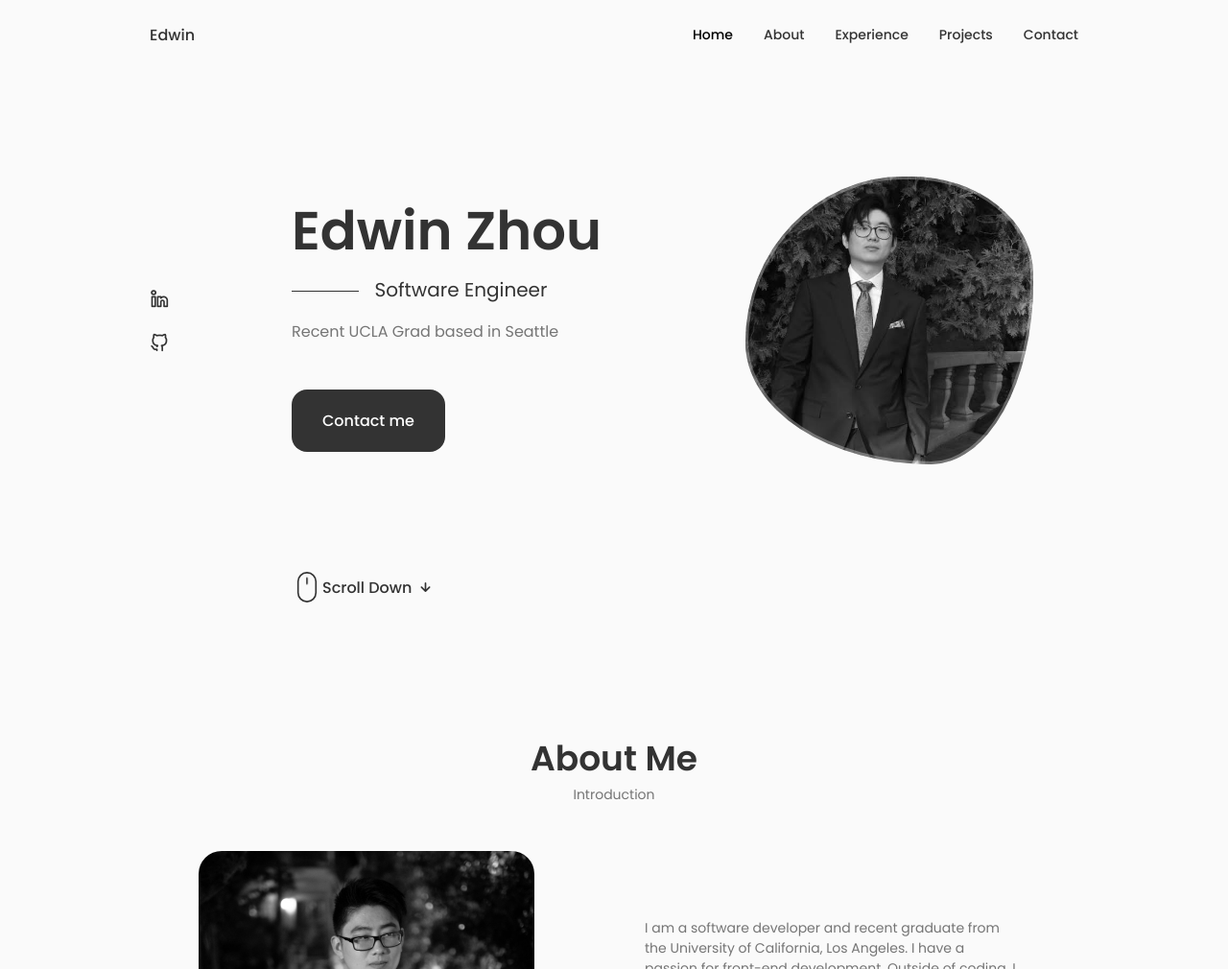
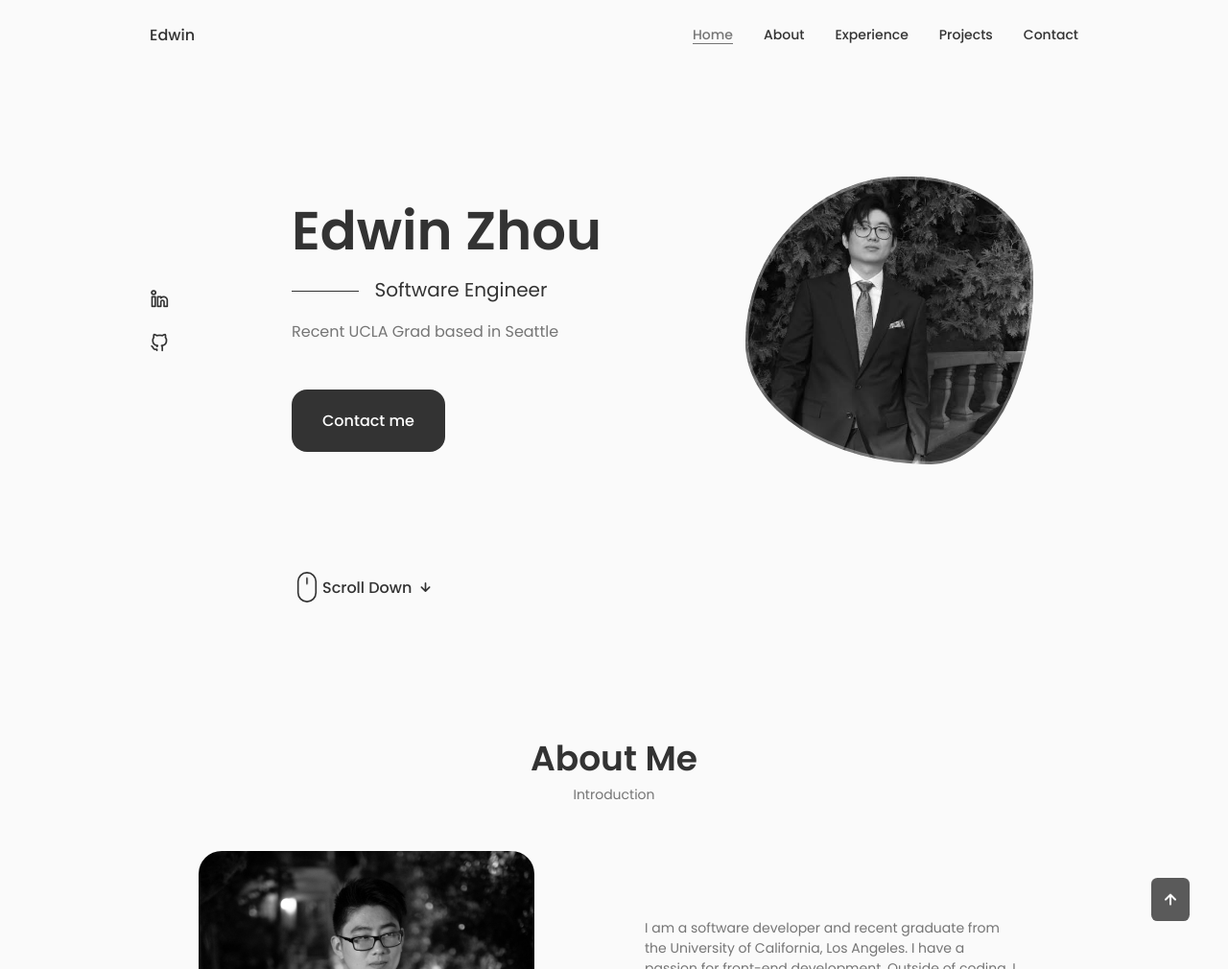
Before and after one commit to ezhou0/EdZhou, a React (Vite) app: page / in a window 1280 px wide. Shown: the top 1010 px of the page at 96% size. Built offline with nearby package versions, Linux system fonts and the light colour scheme.

Commit message:
add scroll up button and active nav styling

```diff
--- a/src/App.jsx
+++ b/src/App.jsx
@@ -6,6 +6,7 @@
 import Qualification from './components/qualification/Qualification';
 import Work from './components/work/Work';
 import Footer from './components/footer/Footer';
+import ScrollUp from './components/scroll/ScrollUp';
 
 function App() {
 
@@ -17,9 +18,12 @@
           <About />
           <Qualification />
           <Work />
-           <Footer />
+
         </main>
 
+
+           <Footer />
+           <ScrollUp />
 
 
 
--- a/src/components/header/Header.jsx
+++ b/src/components/header/Header.jsx
@@ -4,8 +4,15 @@
 
 const Header = () => {
 
+    window.addEventListener('scroll' , function(){
+        const header = this.document.querySelector(".header");
+
+        if(this.scrollY >= 560) header.classList.add("scroll-header");
+        else header.classList.remove("scroll-header")
+    })
+
     const[Toggle, showMenu] = useState(false);
-
+    const [activeNav, setActiveNav] = useState("#home")
 
     return(
         <header className="header">
@@ -14,31 +21,31 @@
                 <div className={Toggle ? "nav__menu show-menu" : "nav__menu"}>
                     <ul className="nav__list grid">
                         <li className="nav__item">
-                            <a href="#home" className="nav__link  active-link">
+                            <a href="#home" onClick={() => setActiveNav('#home')} className={activeNav === "#home" ? "nav__link active-link" : "nav__link"}>
                                 <i className="uil uil-estate nav__icon"></i> Home
                             </a>
                         </li>
 
                         <li className="nav__item">
-                            <a href="#about" className="nav__link">
+                             <a href="#about" onClick={() => setActiveNav('#about')} className={activeNav === "#about" ? "nav__link active-link" : "nav__link"}>
                                 <i className="uil uil-user nav__icon"></i> About
                             </a>
                         </li>
 
                         <li className="nav__item">
-                            <a href="#qualification" className="nav__link">
+                             <a href="#qualification" onClick={() => setActiveNav('#qualification')} className={activeNav === "#qualification" ? "nav__link active-link" : "nav__link"}>
                                 <i className="uil uil-file-alt nav__icon"></i> Experience
                             </a>
                         </li>
 
                         <li className="nav__item">
-                            <a href="#projects" className="nav__link">
+                             <a href="#projects" onClick={() => setActiveNav('#projects')} className={activeNav === "#projects" ? "nav__link active-link" : "nav__link"}>
                                 <i className="uil uil-scenery nav__icon"></i> Projects
                             </a>
                         </li>
 
                         <li className="nav__item">
-                            <a href="#contact" className="nav__link">
+                             <a href="#contact" onClick={() => setActiveNav('#contact')} className={activeNav === "#contact" ? "nav__link active-link" : "nav__link"}>
                                 <i className="uil uil-message nav__icon"></i> Contact
                             </a>
                         </li>
--- a/src/components/header/header.css
+++ b/src/components/header/header.css
@@ -45,7 +45,14 @@
 
 .active-link,
 .nav__link:hover{
-    color: var(--title-color-dark);
+    /* color: rgb(134, 134, 134); */
+    color: var(--text-color);
+    text-decoration: underline;
+    text-underline-offset: .25rem;
+}
+
+.scroll-header{
+    box-shadow: 0 -1px 4px rgba(0, 0, 0, .15);
 }
 
 @media screen and (max-width:768px) {
--- /dev/null
+++ b/src/components/scroll/ScrollUp.jsx
@@ -0,0 +1,18 @@
+import React from 'react';
+import './scrollup.css';
+
+const ScrollUp = () => {
+    window.addEventListener('scroll' , function(){
+        const scrollUp = this.document.querySelector(".scrollup");
+
+        if(this.scrollY >= 560) scrollUp.classList.add("show-scroll");
+        else scrollUp.classList.remove("show-scroll")
+    })
+    return(
+        <a href="#" className="scrollup">
+            <i className="uil uil-arrow-up scrollup__icon"></i>
+        </a>
+    )
+}
+
+export default ScrollUp;
--- /dev/null
+++ b/src/components/scroll/scrollup.css
@@ -0,0 +1,53 @@
+.scrollup{
+    position: fixed;
+    right: 2.5rem;
+    bottom: -20%;
+    background-color: var(--title-color);
+    opacity: .8;
+    padding: .3rem .5rem;
+    border-radius: .4rem;
+    z-index: var(--z-tooltip);
+    transition: .4s;
+}
+
+.scrollup__icon{
+    font-size: 1.5rem;
+    color: var(--container-color);
+}
+
+.scrollup:hover{
+    background-color: var(--title-color-dark);
+}
+
+.show-scroll{
+    bottom: 3rem;
+}
+
+/* For large devices */
+@media screen and (max-width: 992px) {
+    .scrollup{
+        right: 1.5rem;
+        padding: .25rem .4rem;
+
+    }
+
+    .scrollup__icon{
+        font-size: 1.25rem;
+    }
+}
+
+/* For medium devices */
+@media screen and (max-width: 768px) {
+   .show-scroll{
+    bottom: 4rem;
+   }
+}
+
+@media screen and (max-width: 576px) {}
+
+/* For small devices */
+@media screen and (max-width: 350px) {
+    .scrollup{
+        right: 1rem;
+    }
+}
```
Also changed, not shown: src/components/contact/Contact.jsx (added, +9 -0 lines), src/components/contact/contact.css (added).
